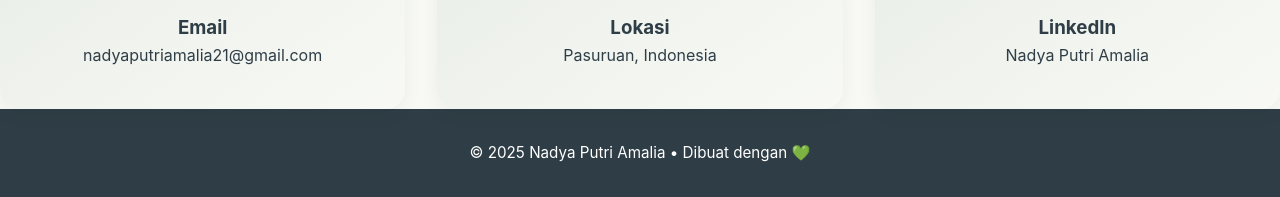
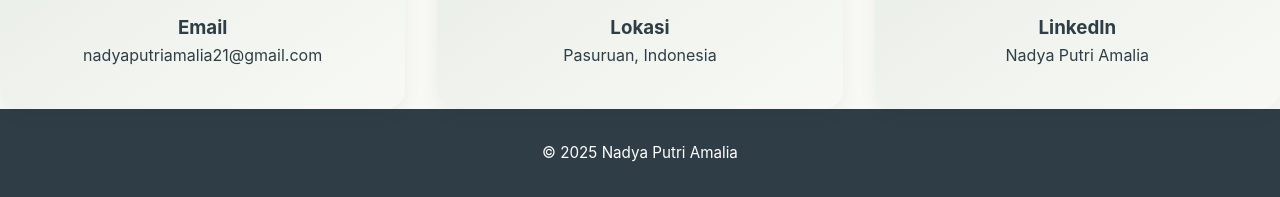
Before and after one commit to NadyaPutriAmalia/portofolio, a plain HTML site: page index.html in a window 1280 px wide. Shown: the part 2573-2770 px from the top of the page. Drawn offline with nearby package versions, Linux system fonts and the light colour scheme.

Commit message:
update footer

```diff
--- a/index.html
+++ b/index.html
@@ -186,7 +186,7 @@
   <!-- Footer -->
   <footer>
     <div class="container">
-      <p>© 2025 Nadya Putri Amalia • Dibuat dengan <span style="color:#6b9080;">💚</span></p>
+      <p>© 2025 Nadya Putri Amalia</p>
     </div>
   </footer>
 
```
